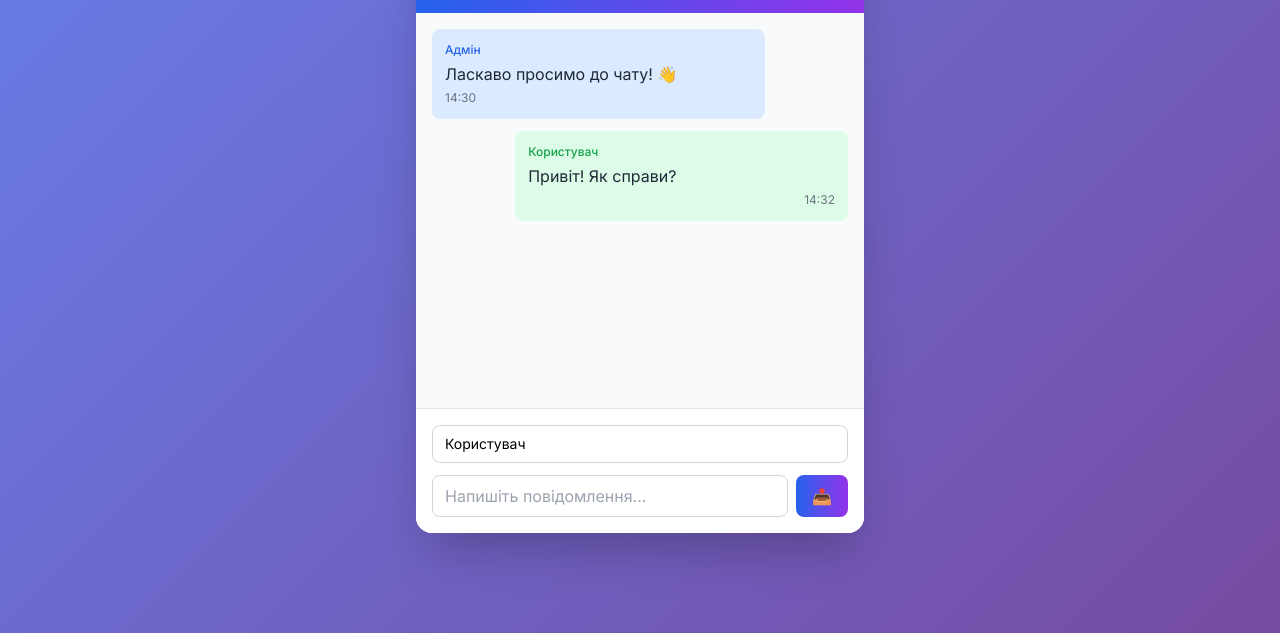
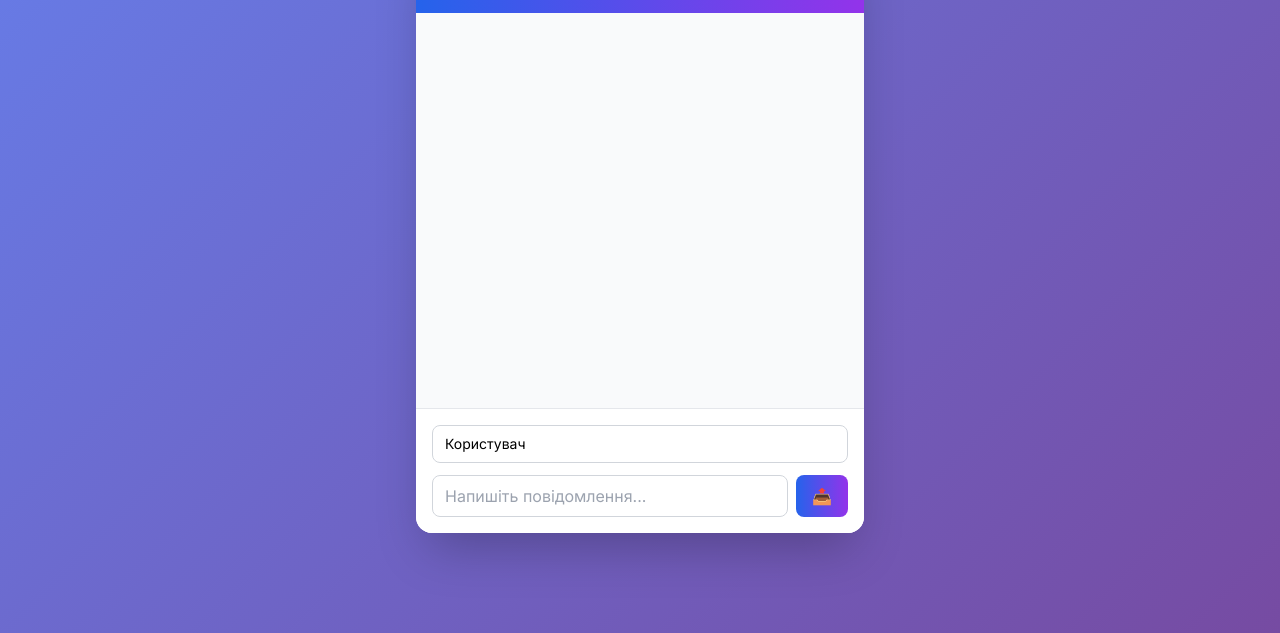
Before and after one commit to YuliiaSvitlychna/chat-app-frontend, a website: page index.html in a window 1280 px wide. Shown: the part 167-800 px from the top of the page. Drawn offline with nearby package versions, Linux system fonts and the light colour scheme; files that its build step writes are made by us from their sources.

Commit message:
Deleting messages from html

```diff
--- a/index.html
+++ b/index.html
@@ -17,18 +17,7 @@
         </div>
 
         <!-- Блок з повідомленнями -->
-        <div id="messagesContainer" class="flex-1 p-4 overflow-y-auto bg-gray-50 space-y-3">
-            <div class="message-bubble bg-blue-100 rounded-lg p-3 max-w-[80%]">
-                <div class="text-xs text-blue-600 font-medium mb-1">Адмін</div>
-                <div class="text-gray-800">Ласкаво просимо до чату! 👋</div>
-                <div class="text-xs text-gray-500 mt-1">14:30</div>
-            </div>
-
-            <div class="message-bubble bg-green-100 rounded-lg p-3 max-w-[80%] ml-auto">
-                <div class="text-xs text-green-600 font-medium mb-1">Користувач</div>
-                <div class="text-gray-800">Привіт! Як справи?</div>
-                <div class="text-xs text-gray-500 mt-1 text-right">14:32</div>
-            </div>
+        <div id="chatContainer" class="flex-1 p-4 overflow-y-auto bg-gray-50 space-y-3">
         </div>
 
         <!-- Форма для відправки повідомлень -->
@@ -37,7 +26,7 @@
             <div class="mb-3">
                 <input
                     type="text"
-                    id="nicknameInput"
+                    id="usernameInput"
                     placeholder="Ваш нікнейм..."
                     value="Користувач"
                     class="w-full px-3 py-2 border border-gray-300 rounded-lg focus:outline-none focus:ring-2 focus:ring-blue-500 focus:border-transparent text-sm"
@@ -53,7 +42,7 @@
                     class="flex-1 px-3 py-2 border border-gray-300 rounded-lg focus:outline-none focus:ring-2 focus:ring-blue-500 focus:border-transparent"
                 >
                 <button
-                    id="sendButton"
+                    id="sendBtn"
                     class="bg-gradient-to-r from-blue-600 to-purple-600 hover:from-blue-700 hover:to-purple-700 text-white px-4 py-2 rounded-lg font-medium transition-all duration-200 transform hover:scale-105 focus:outline-none focus:ring-2 focus:ring-blue-500 focus:ring-offset-2"
                 >
                     📤
```
